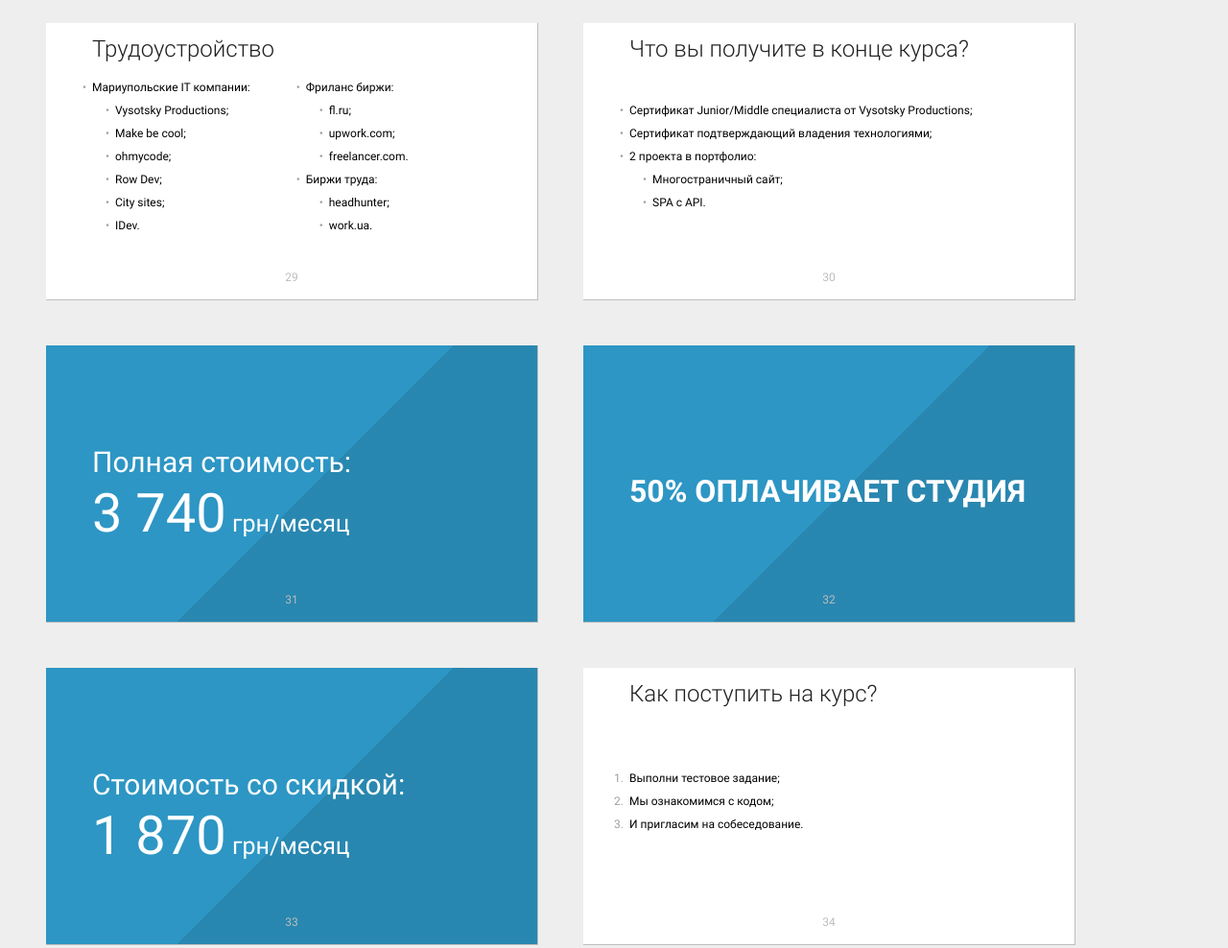
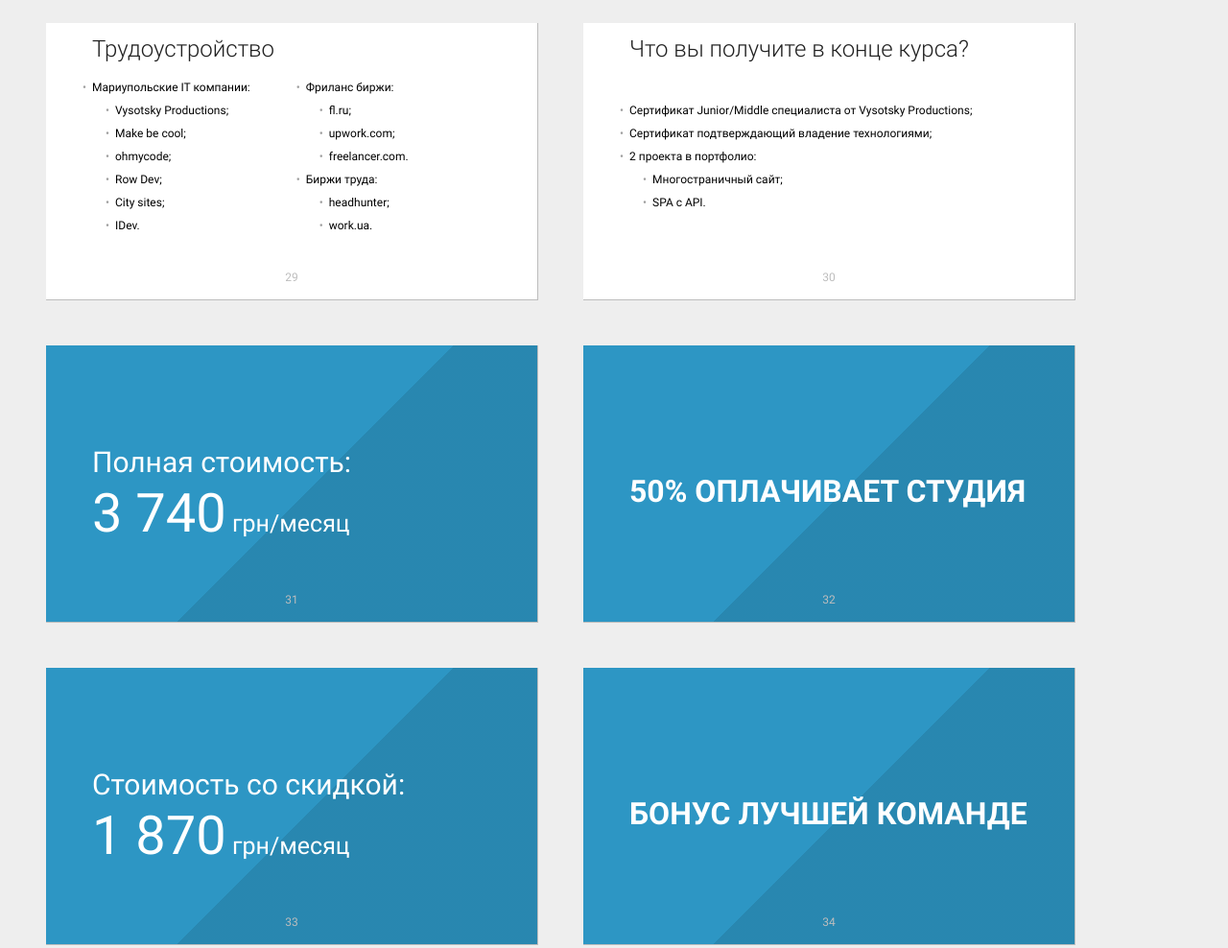
Before and after one commit to vysotsky-productions/w-way-presentation, a plain HTML site: page index.html in a window 1280 px wide. Shown: the part 4920-5908 px from the top of the page at 96% size. Drawn offline with Linux system fonts and the light colour scheme.

Commit message:
-fix ready

```diff
--- a/index.html
+++ b/index.html
@@ -431,7 +431,7 @@
 
     <ul>
         <li>Сертификат Junior/Middle специалиста от Vysotsky Productions;</li>
-        <li class="next">Сертификат подтверждающий владения технологиями;</li>
+        <li class="next">Сертификат подтверждающий владение технологиями;</li>
         <li class="next">2 проекта в портфолио:
             <ul>
                 <li class="next">Многостраничный сайт;</li>
@@ -462,6 +462,13 @@
         <span style="font-weight: 500">1 870<span style="font-size: 50px; font-weight: 400;"> грн/месяц</span></span>
     </h2>
 </section>
+
+<section class="slide">
+    <h2 class="shout">
+        <span style="font-size: 64px;font-weight: 600; text-transform: uppercase;">БОНУС ЛУЧШЕЙ КОМАНДЕ</span><br>
+    </h2>
+</section>
+
 
 <!-- Step 15 — -->
 <section class="slide">
```
